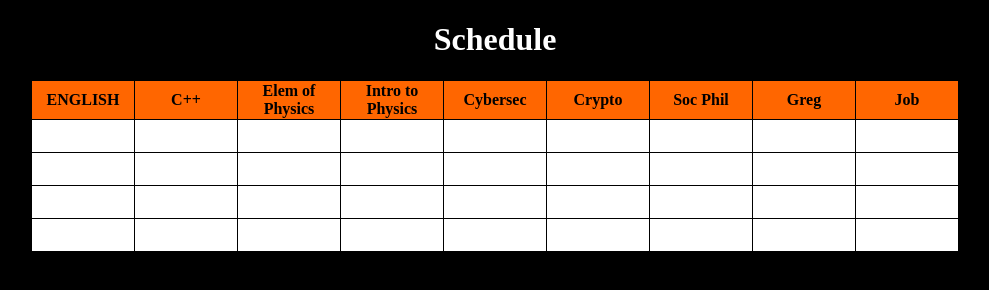
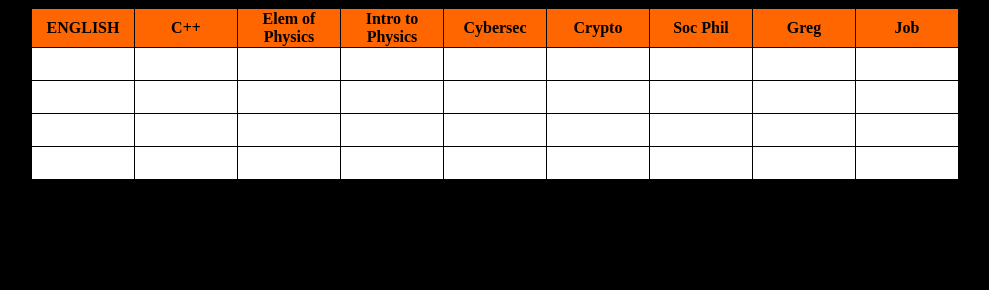
Before and after one commit to penumber1/penumber1.github.io, a plain HTML site: page schedule/index.html in a window 1280 px wide. Shown: the whole page, without its empty margins (145-1134 px from the left). Drawn offline with Linux system fonts and the light colour scheme.

Commit message:
no need for h1

```diff
--- a/schedule/index.html
+++ b/schedule/index.html
@@ -4,10 +4,6 @@
     <style type="text/css">
       body {
         background-color: black;
-      }
-      h1 {
-        text-align: center;
-        color: white;
       }
       table {
         border: 1px solid black;
@@ -30,7 +26,6 @@
   </head>
   <body>
     <center>
-    <h1>Schedule</h1>
       <table>
         <tr>
           <th>ENGLISH</th>
```
